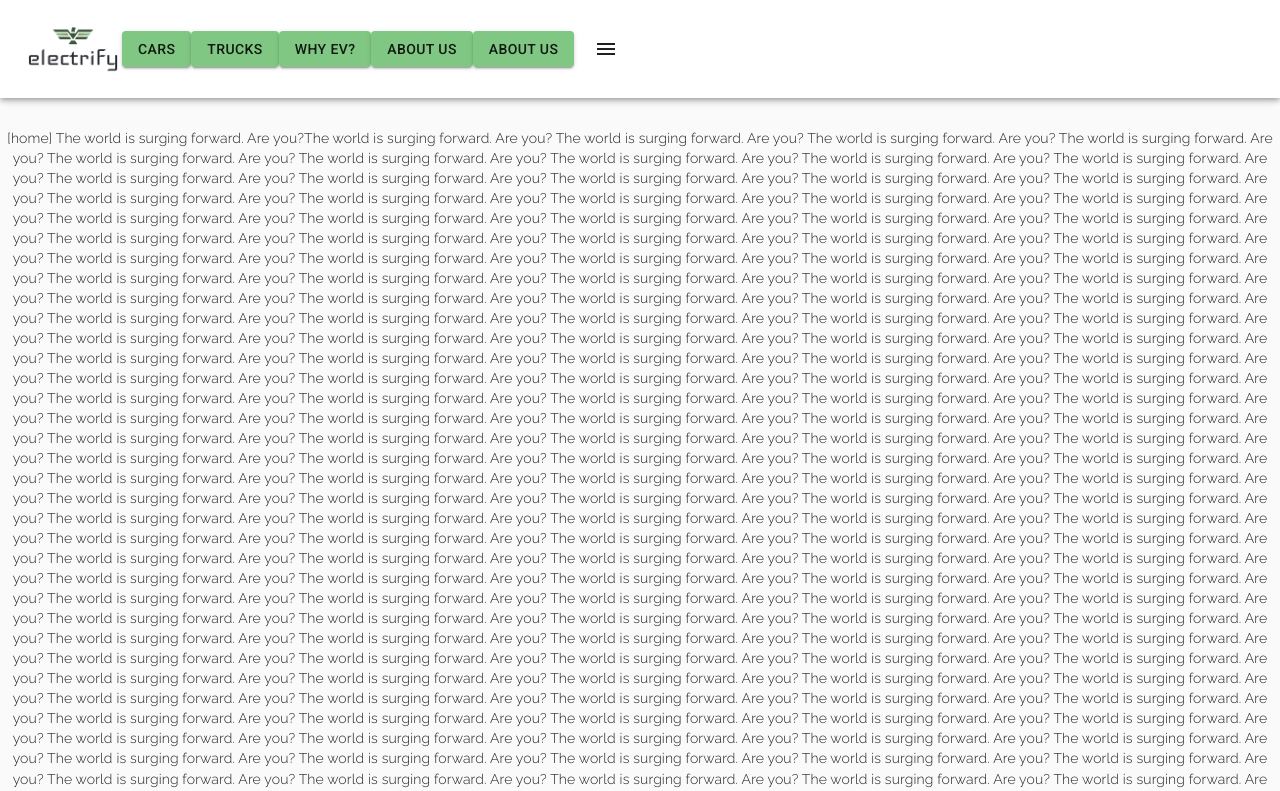
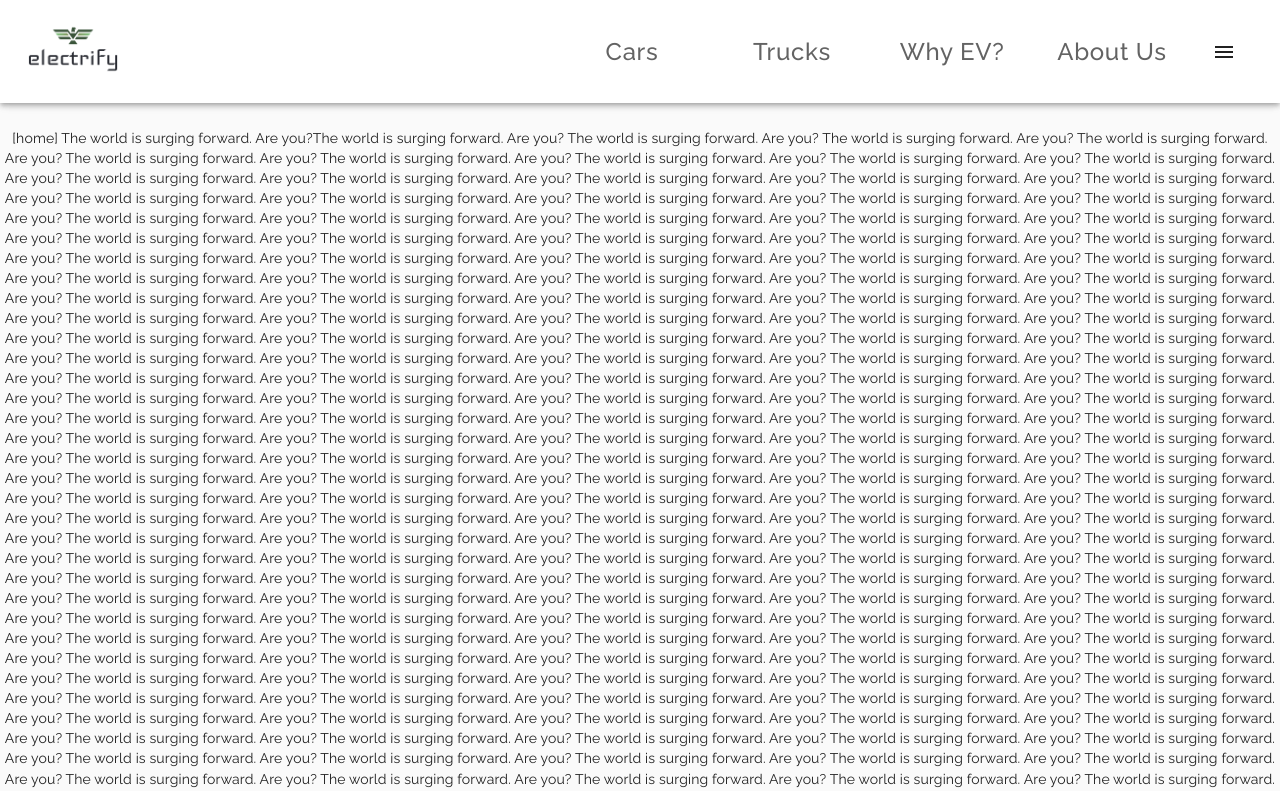
Before and after one commit to MattLong34/electrify-frontend, a React (Create React App) app: page / in a window 1280 px wide. Shown: the top 791 px of the page. Built offline with nearby package versions, Linux system fonts and the light colour scheme.

Commit message:
add basic header foundation

```diff
--- a/public/index.html
+++ b/public/index.html
@@ -24,8 +24,7 @@
       Learn how to configure a non-root public URL by running `npm run build`.
     -->
     <link rel="stylesheet" href="https://fonts.googleapis.com/css?family=Roboto:300,400,500,700&display=swap" />
-    <link href="https://fonts.googleapis.com/css2?family=Raleway:ital,wght@0,300;0,700;1,300;1,700&display=swap" rel="stylesheet" />
-
+    <link href="https://fonts.googleapis.com/css2?family=Raleway:wght@300;400;500;600;700&display=swap" rel="stylesheet">
     <title>Electrify</title>
   </head>
   <body>
--- a/src/components/Header.js
+++ b/src/components/Header.js
@@ -15,8 +15,9 @@ import Menu from '@material-ui/core/Menu';
 import MenuItem from '@material-ui/core/MenuItem';
 import {Link} from 'react-router-dom'
 import MenuIcon from '@material-ui/icons/Menu';
-// import { makeStyles } from '@material-ui/core/styles';
 import { makeStyles } from '@material-ui/styles'
+import Tabs from '@material-ui/core/tabs'
+import Tab from '@material-ui/core/tab'
 
 import logo from '../assets/logo.png'
 
@@ -31,9 +32,17 @@ const useStyles = makeStyles(theme => ({
   },
   logo: {
     height: '7em',
-    cursor: 'pointer'
+    cursor: 'pointer',
+  },
+  tabContainer: {
+    marginLeft: 'auto'
+  },
+  tab: {
+    ...theme.typography.tab
   }
 }));
+
+
 
 function ScrollTop(props) {
   const { children } = props;
@@ -64,7 +73,6 @@ function ScrollTop(props) {
 
 
 export default function Header(props) {
-// below not needed? connected to pushing content down
   const classes = useStyles();
 
 
@@ -82,13 +90,22 @@ export default function Header(props) {
       <CssBaseline />
       <AppBar color="w">
         <Toolbar>
-          {/* <Typography variant="h5" color="primary">Electrify</Typography> */}
+        <Link to="/">
           <img src={logo} className={classes.logo} alt="electrify-logo" component={Link} to="/"/>
-          <Button variant="contained" color="primary" component={Link} to="/">Cars</Button>
+        </Link>
+        <Tabs className={classes.tabContainer}>
+          <Tab className={classes.tab} label="Cars" />
+          <Tab className={classes.tab} label="Trucks" />
+          <Tab className={classes.tab} label="Why EV?" />
+          <Tab className={classes.tab} label="About Us" component={Link} to="/about/" />
+        </Tabs>
+
+
+          {/* <Button variant="contained" color="primary" component={Link} to="/">Cars</Button>
           <Button variant="contained" color="primary">Trucks</Button>
           <Button variant="contained" color="primary">Why EV?</Button>
           <Button variant="contained" color="primary">About Us</Button>
-          <Button variant="contained" color="primary">About Us</Button>
+          <Button variant="contained" color="primary">About Us</Button> */}
 
           <Button aria-controls="simple-menu" aria-haspopup="true" onClick={handleClick}>
         <MenuIcon />
@@ -115,7 +132,6 @@ export default function Header(props) {
           <KeyboardArrowUpIcon />
         </Fab>
       </ScrollTop>
-      {/* below pushes content down from header - not needed? */}
       <div className={classes.toolbarMargin} />
     </React.Fragment>
   );
--- a/src/components/Theme.js
+++ b/src/components/Theme.js
@@ -16,4 +16,12 @@ export default createMuiTheme({
         main: `${lightOrange}`
     }
   },
+  typography: {
+    tab: {
+      fontFamily: 'Raleway',
+      fontSize: '1.5rem',
+      fontWeight: '500',
+      textTransform: 'none'
+    }
+  }
 });
```
